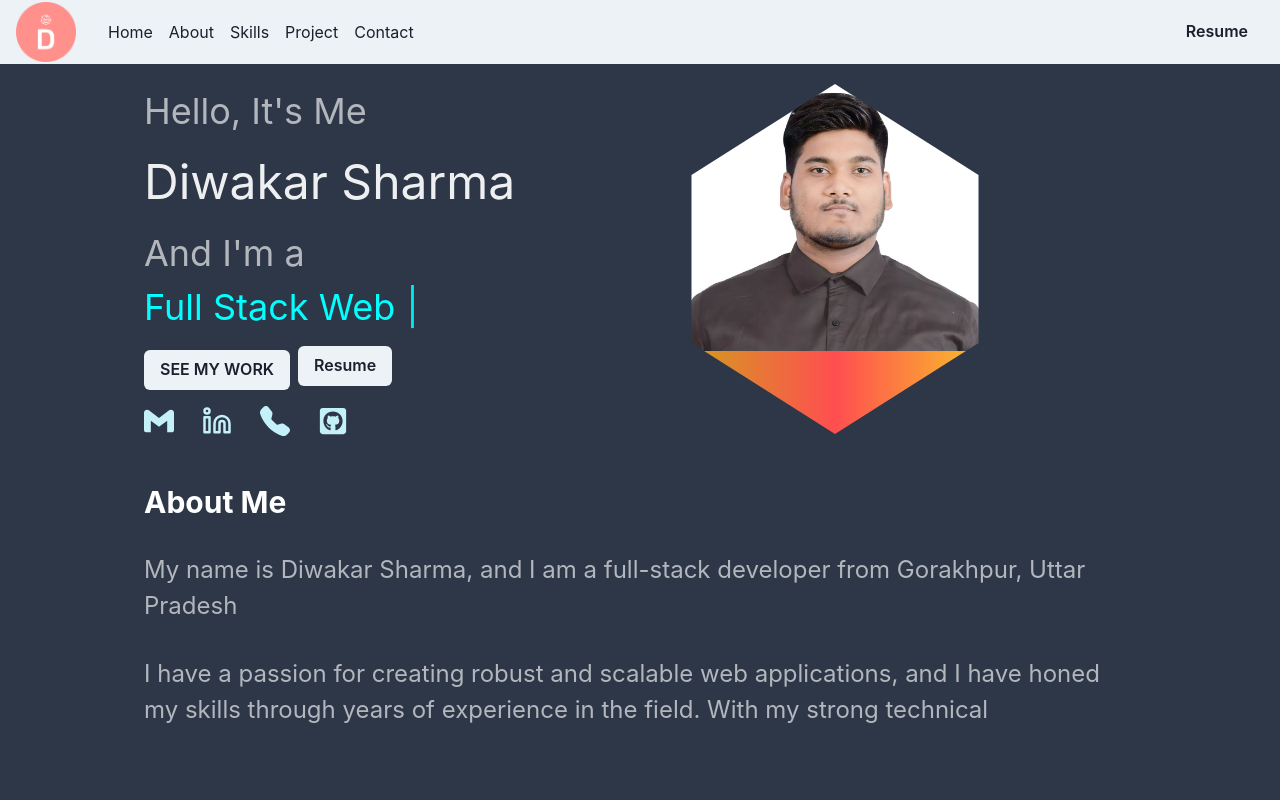
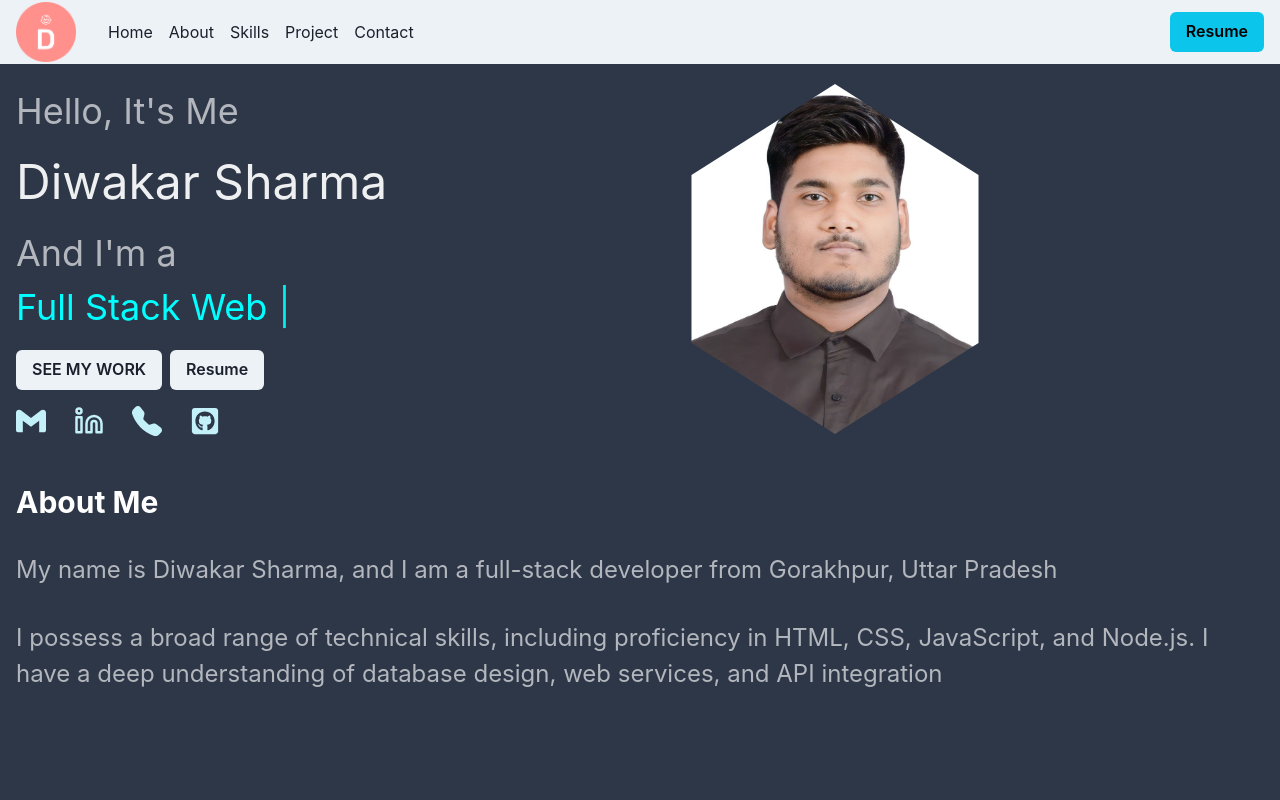
Before and after one commit to Diwakarsharma2216/Diwakarsharma2216.github.io, a React (Create React App) app: page / in a window 1280 px wide. Shown: the top 800 px of the page. Built offline with nearby package versions, Linux system fonts and the light colour scheme.

Commit message:
update-2

```diff
--- a/src/component/About.jsx
+++ b/src/component/About.jsx
@@ -14,7 +14,7 @@ const About = () => {
     <div id="about" className="about section">
 
    <Box  id="user-detail-intro">
-    <Container maxW="container.lg" color={"white"} >
+    <Container maxW="container.xl" color={"white"} >
 
       <VStack spacing={8} align="start" py={12}>
         <Heading size="lg" data-aos="fade-right">
@@ -23,8 +23,9 @@ const About = () => {
         <Text data-aos="fade-right" color={'whiteAlpha.700'} fontStyle={"bold"} fontSize={{base:"1xl",md:"2xl"}}>
         My name is Diwakar Sharma, and I am a full-stack developer from Gorakhpur, Uttar Pradesh
         </Text>
+
         <Text data-aos="fade-right" color={'whiteAlpha.700'} fontStyle={"bold"} fontSize={{base:"1xl",md:"2xl"}}>
-        I have a passion for creating robust and scalable web applications, and I have honed my skills through years of experience in the field. With my strong technical
+        I possess a broad range of technical skills, including proficiency in HTML, CSS, JavaScript, and Node.js. I have a deep understanding of database design, web services, and API integration
         </Text>
         <Text data-aos="fade-right" color={'whiteAlpha.700'} fontStyle={"bold"} fontSize={{base:"1xl",md:"2xl"}}>
        knowledge and dedication to producing high-quality work, I am confident in my ability to deliver results that exceed expectations. I am always looking for new challenges and opportunities to learn, and I am excited to continue growing as a developer
--- a/src/component/Contact.jsx
+++ b/src/component/Contact.jsx
@@ -29,7 +29,7 @@ import { BsGithub, BsDiscord, BsPerson } from 'react-icons/bs';
 export default function ContactUs() {
   return (
     <div  id="contact">
-    <Container bg="#6a82ca" maxW="container.lg" mt={0} centerContent overflow="hidden" mb={{base:"1vh"}}>
+    <Container bg={{md:"#6a82ca"}} maxW="container.xl" mt={0} centerContent overflow="hidden" mb={{base:"1vh"}}>
       <Flex>
         <Box
           bg="#02054B"
--- a/src/component/Github.jsx
+++ b/src/component/Github.jsx
@@ -24,8 +24,8 @@ const Github = () => {
      data-aos-easing="ease-in-sine" fontWeight={"extrabold"} color={"whiteAlpha.800"}>My Github</Heading>
 
      <ScrollTrigger onEnter={() => setCouter(true)} onExit={() => setCouter(false)}>
-      <Container maxW={"container.lg"} mt={"10"}  >
-        <Box  className="react-activity-calendar" fontWeight={"extrabold"} color={"whiteAlpha.600"} textAlign={"center"} ><GitHubCalendar  username="diwakarsharma2216"     /> </Box>
+      <Container maxW={"container.xl"} mt={"10"}  >
+        <Box  className="react-activity-calendar" fontWeight={"extrabold"} color={"whiteAlpha.600"}  ><GitHubCalendar  username="diwakarsharma2216"     /> </Box>
          <Flex  direction={{base:"column",md:"row"}} fontSize={"3xl"} mt={"2%"} fontWeight={"extrabold"} color={"whiteAlpha.800"} justify={"space-evenly"} textAlign={{base:"center"}}>
           <Box >
 
--- a/src/component/HexagonProfilePic.jsx
+++ b/src/component/HexagonProfilePic.jsx
@@ -1,12 +1,13 @@
-import { Avatar, Image } from "@chakra-ui/react";
+import { Avatar } from "@chakra-ui/react";
 
-function HexagonProfilePic(props) {
+function HexagonProfilePic({name,src}) {
   return (
 
-    <Image
-      name={props.name}
-      src={props.src}
-      className="home-img "
+    <Avatar
+      name={name}
+      src={src}
+        alt="Professional Photo"
+       className="home-img aos-init aos-animate"
       css={{
         width: "350px",
         height: "350px",
--- a/src/component/Home.jsx
+++ b/src/component/Home.jsx
@@ -11,6 +11,7 @@ import { VStack } from '@chakra-ui/react';
 // import HexagonProfilePic from './HexagonProfilePic';
 import myimg from "../asset/profile.png"
 import { BsFillTelephoneFill } from 'react-icons/bs';
+import HexagonProfilePic from './HexagonProfilePic';
 const Home = () => {
   useEffect(() => {
     AOS.init();
@@ -18,7 +19,7 @@ const Home = () => {
   }, []);
   return (
     <div id="home" >
-      <Container maxW={"container.lg"} mt={"20px"}>
+      <Container maxW={"container.xl"} mt={"20px"}>
 <SimpleGrid columns={{base:1,md:2}} gap={10}>
   <Box >
   <VStack align="start" data-aos="fade-right">
@@ -34,7 +35,7 @@ loop: true,
   <HStack>
    <Box mt={2}><Button><a href='/#projects'>SEE MY WORK</a></Button></Box>
    <Box>
-   <Button  >
+   <Button mt={2} >
    <a id="resume-button-2"  href="https://drive.google.com/u/0/uc?id=1BxmB_O79aTDdO-Q3T_ciRKa63BmCqFXj&amp;export=download" target="_blank" rel="noreferrer" download="Diwakar-Sharma-Resume.pdf">Resume</a>
     </Button>
    </Box>
@@ -52,26 +53,9 @@ loop: true,
 
 
 
-<div style={{
-        width: "350px",
-        height: "350px",
-        position: "relative",
-        overflow: "hidden",
-        borderRadius:"20px",
-        borderRadius: "none",
-        clipPath: "polygon(50% 0%, 91% 26%, 91% 74%, 50% 100%, 9% 74%, 9% 26%)",
-        WebkitClipPath:
-          "polygon(50% 0%, 91% 26%, 91% 74%, 50% 100%, 9% 74%, 9% 26%)",
-        backgroundImage:
-          "linear-gradient(to right, #caac15, #ff4e50, #f9d423)",
-        // add vendor prefixes for Safari support
-      }}
-       textAlign={"center"} data-aos="fade-left" borderRadius={"50%"}  className="home-img css-21dkjt aos-init aos-animate">
-  {/* <HexagonProfilePic
-    name="Diwakar Sharma"
-    src={myimg}
-  /> */}
-<Image src={myimg}  />
+<div  textAlign={"center"} data-aos="fade-left" borderRadius={"50%"}  >
+  <HexagonProfilePic name="Diwakar Sharma" src={myimg} />
+
   </div >
 </SimpleGrid>
 </Container>
--- a/src/component/Navbar.jsx
+++ b/src/component/Navbar.jsx
@@ -18,20 +18,6 @@ import { HamburgerIcon, CloseIcon } from '@chakra-ui/icons';
 
 const Links = [['Home',"home"],['About',"about"], ['Skills',"skills"],['Project',"projects"],['Contact',"contact"]];
 
-
-const NavLink = ({ children }) => (
-  <Link
-    px={2}
-    py={1}
-    rounded={'md'}
-    _hover={{
-      textDecoration: 'none',
-      bg: useColorModeValue('gray.200', 'gray.700'),
-    }}
-    href={'#'}>
-    {children}
-  </Link>
-);
 
 export default function Navbar() {
   const { isOpen, onOpen, onClose } = useDisclosure();
@@ -65,7 +51,7 @@ export default function Navbar() {
           </HStack>
           <Flex alignItems={'center'}>
 
-          <Button >
+          <Button colorScheme="cyan" >
           <a class="nav-link resume" id="resume-button-1" href="https://drive.google.com/u/0/uc?id=1BxmB_O79aTDdO-Q3T_ciRKa63BmCqFXj&amp;export=download" target="_blank" rel="noreferrer" download="Diwakar-Sharma-Resume.pdf">Resume</a>
     </Button>
           </Flex>
@@ -75,12 +61,11 @@ export default function Navbar() {
           <Box pb={4} display={{ md: 'none' }}>
             <Stack as={'nav'} spacing={4}>
 
-              {Links.map((link) => (
-              <a  className={`nav-link ${link[1]}`} href="/#home">
+            {Links.map((link) => (
+              <a  className={`nav-link ${link[1]}`} href={`/#${link[1]}`}>
               {link[0]}
 
             </a>
-
               ))
               }
 
--- a/src/component/Project.jsx
+++ b/src/component/Project.jsx
@@ -34,8 +34,8 @@ const Project = () => {
   }, [])
   return (
     <div id="projects">
-    <Heading data-aos="fade-left" textAlign={"center"} mt={"5"}  fontWeight={"extrabold"} color={"whiteAlpha.800"}>My Project</Heading>
-    <Container maxW={"container.lg"}>
+    <Heading data-aos="fade-left" textAlign={"center"} mt={"9"}  fontWeight={"extrabold"} color={"whiteAlpha.800"}>My Project</Heading>
+    <Container maxW={"container.xl"}>
       {projectdata.map((el)=><Box
     w='100%'
     data-aos="fade-up"
--- a/src/component/Skills.jsx
+++ b/src/component/Skills.jsx
@@ -1,14 +1,13 @@
-import { Heading,Box, Image, Text, SimpleGrid, Container ,Flex} from '@chakra-ui/react'
+import { Heading,Box,  Text, SimpleGrid, Container ,Flex} from '@chakra-ui/react'
 import React, { useEffect } from 'react'
-import { SiBootstrap, SiChakraui, SiFirebase, SiHtml5, SiMaterialui, SiRedux, SiTypescript } from "react-icons/si";
+import { SiBootstrap, SiChakraui, SiFirebase, SiHtml5, SiRedux, SiTypescript } from "react-icons/si";
 import { SiJavascript } from "react-icons/si";
 import { SiCss3 } from "react-icons/si";
 import { FaReact } from "react-icons/fa";
 import { IoLogoNodejs } from "react-icons/io";
 import { SiMongodb } from "react-icons/si";
 import { SiExpress } from "react-icons/si";
-import { FaMdb } from "react-icons/fa";
-import CountUp from 'react-countup';
+
 import AOS from "aos";
 import "aos/dist/aos.css";
 const Skills = () => {
@@ -34,8 +33,8 @@ const Skills = () => {
   return (
     <div id="skills">
     <div>
-       <Heading textAlign={"center"}  fontWeight={"extrabold"} color={"whiteAlpha.800"} data-aos="fade-right">My Technical skills</Heading>
-       <Container maxW={"container.lg"} mt={"10px"}>
+       <Heading textAlign={"center"}  fontWeight={"extrabold"} color={"whiteAlpha.800"} mt={"2px"} mb="2px" data-aos="fade-right">My Technical skills</Heading>
+       <Container maxW={"container.xl"} mt={"10px"}>
        <SimpleGrid columns={{base:2,md:6}} gap={15} textAlign={"center"}>
       {skilldata.map((el,i)=><Box key={i} boxShadow={"dark-lg"}  className="skills-card">
         <Box data-aos="zoom-in">
--- a/src/component/TypeWriter2.jsx
+++ b/src/component/TypeWriter2.jsx
@@ -1,5 +1,5 @@
 import React, { useState, useEffect } from 'react';
-import { Heading, Text } from '@chakra-ui/react';
+import { Heading } from '@chakra-ui/react';
 
 const MyTypewriter = ({ text,delay=100 }) => {
   const [currentText, setCurrentText] = useState('');
```
